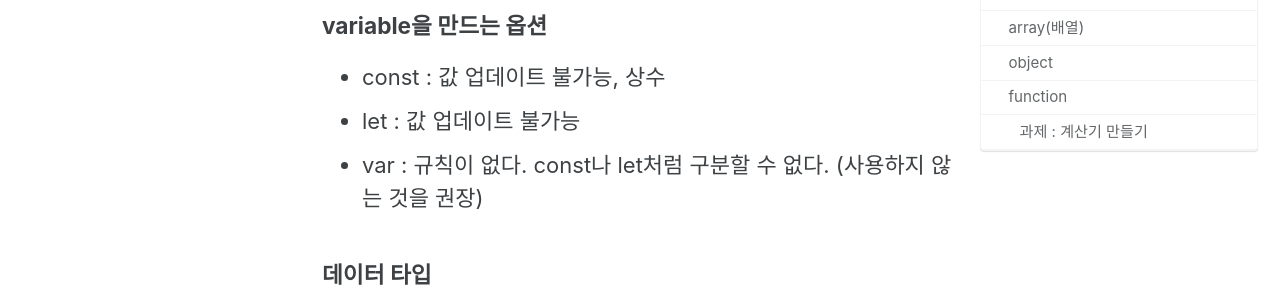
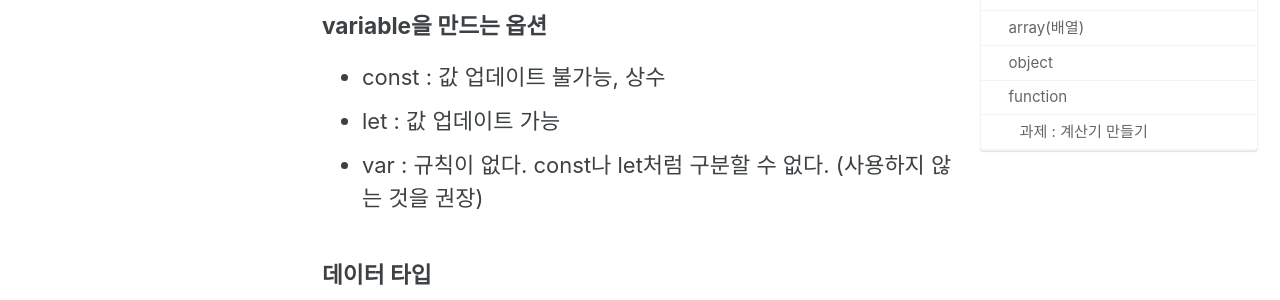
Before and after one commit to zeroh0/zeroh0.github.io, a Jekyll site: the page built from _posts/2021-11-01-vanilla_js_chrome_app.md, in a window 1280 px wide and 900 px high. Shown: the part 336-636 px from the top of the window. Built offline with Jekyll 4.4.1, drawn with Linux system fonts in a browser that asks for light colours; cached includes are drawn as plain includes.

```diff
--- a/_posts/2021-11-01-vanilla_js_chrome_app.md
+++ b/_posts/2021-11-01-vanilla_js_chrome_app.md
@@ -25,7 +25,7 @@ last_modified_at: 2021-11-01
 ##### variable을 만드는 옵션
 
 - const : 값 업데이트 불가능, 상수
-- let : 값 업데이트 불가능
+- let : 값 업데이트 가능
 - var : 규칙이 없다. const나 let처럼 구분할 수 없다. (사용하지 않는 것을 권장)
 
 
```
